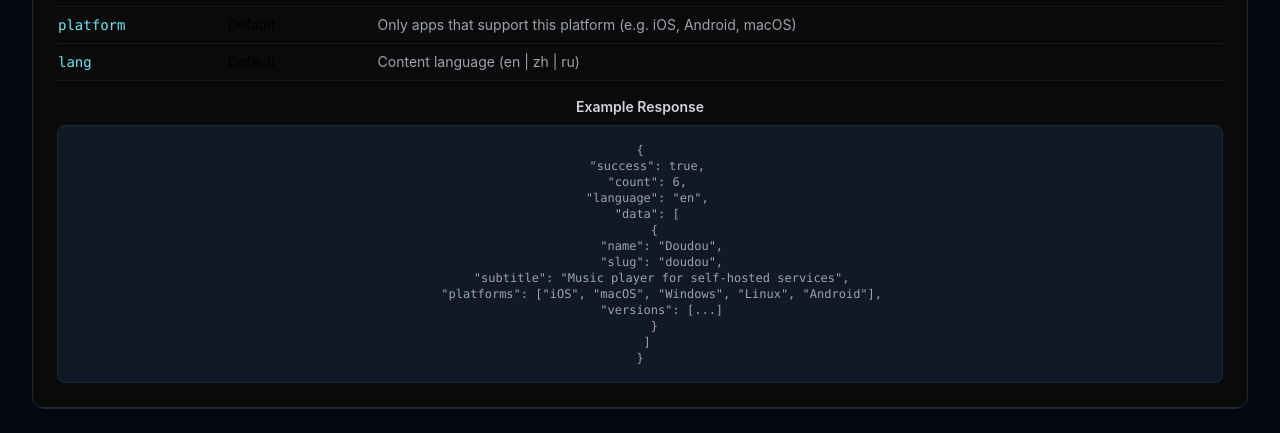
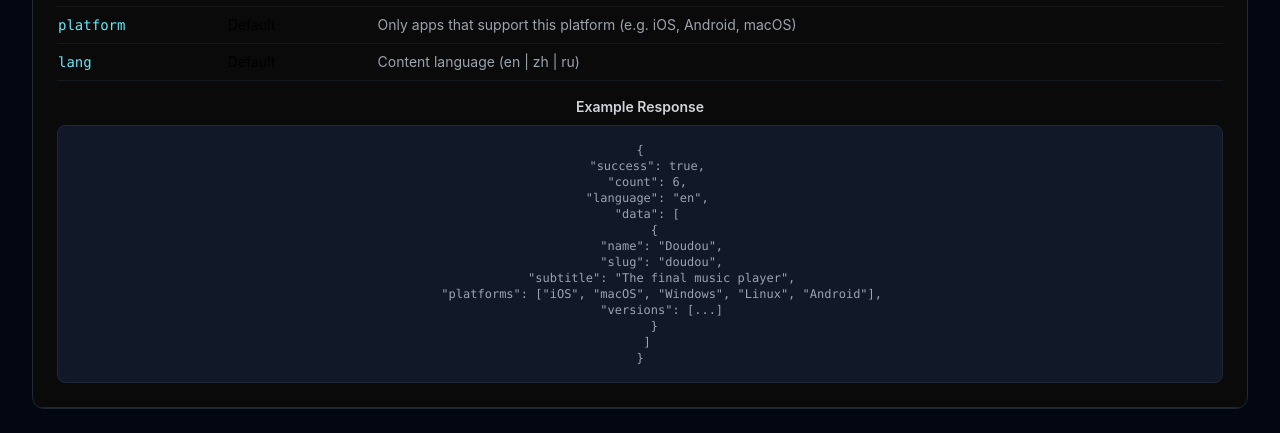
Before and after one commit to openlyst/openlyst, a Next.js app: page /docs/api in a window 1280 px wide. Shown: the part 2800-3233 px from the top of the page. Built offline with nearby package versions, Linux system fonts and the light colour scheme.

Commit message:
更新 Doudou 副标题为 The final music player
将副标题从 Music player for self-hosted services 改为
The final music player，同步更新 API 文档示例。

```diff
--- a/src/components/DocsApiContent.tsx
+++ b/src/components/DocsApiContent.tsx
@@ -62,7 +62,7 @@ const endpoints: ApiEndpoint[] = [
     {
       "name": "Doudou",
       "slug": "doudou",
-      "subtitle": "Music player for self-hosted services",
+      "subtitle": "The final music player",
       "platforms": ["iOS", "macOS", "Windows", "Linux", "Android"],
       "versions": [...]
     }
@@ -85,7 +85,7 @@ const endpoints: ApiEndpoint[] = [
     "slug": "doudou",
     "bundleIdentifier": "doudou",
     "applicationId": "gitlab.openlyst.doudou",
-    "subtitle": "Music player for self-hosted services",
+    "subtitle": "The final music player",
     "localizedDescription": "...",
     "iconURL": "https://...",
     "platforms": ["iOS", "macOS", ...],
@@ -174,7 +174,7 @@ const endpoints: ApiEndpoint[] = [
     {
       "name": "Doudou",
       "slug": "doudou",
-      "subtitle": "Music player for self-hosted services",
+      "subtitle": "The final music player",
       "relevanceScore": 11
     }
   ]
```
Also changed, not shown: src/lib/data/apps/doudou.json.
